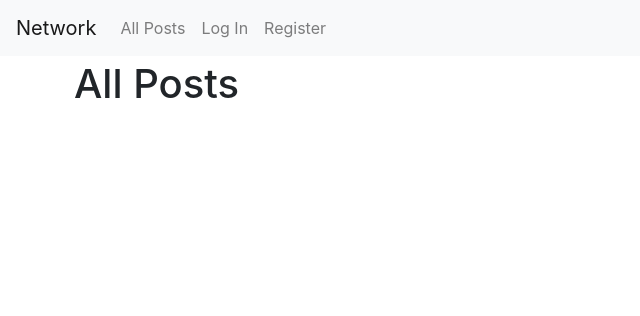
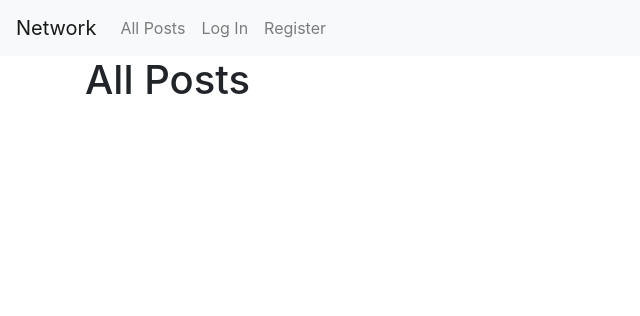
Before and after one commit to kylekce/CS50w, a Django app: page / in a window 1280 px wide. Shown: the top 316 px of the page, without its empty margins (0-640 px from the left). Run offline with Django 3.2, Linux system fonts and the light colour scheme; some libraries are stand-ins or nearby versions.

Commit message:
Aug 9, 2023, 7:59 AM

```diff
--- a/Project 4/project4/network/templates/network/index.html
+++ b/Project 4/project4/network/templates/network/index.html
@@ -1,7 +1,7 @@
 {% extends "network/layout.html" %}
 
 {% block body %}
-<div class="container p-1">
+<div class="container">
     <h1>All Posts</h1>
 
     {% if user.is_authenticated %}
```
